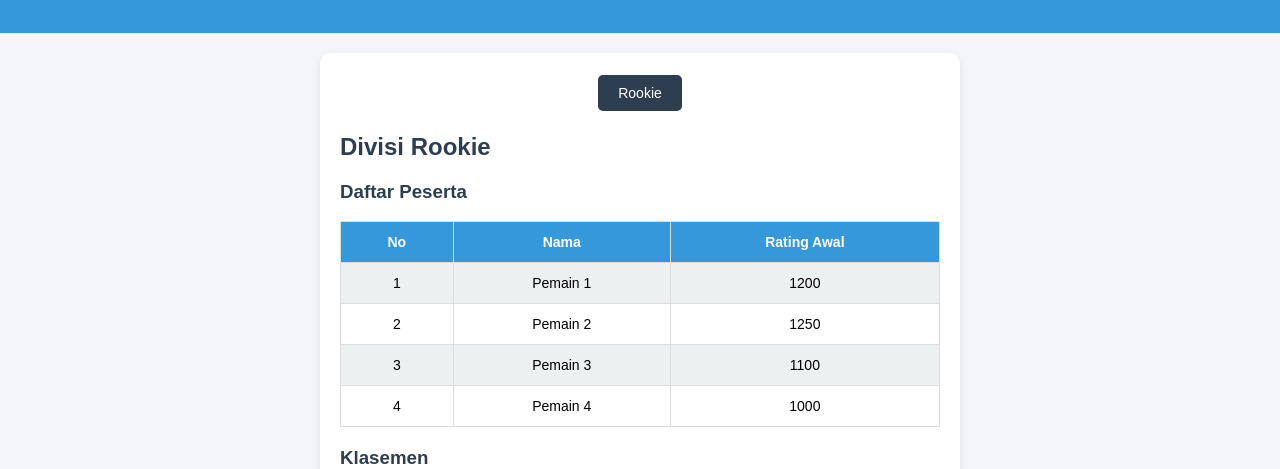
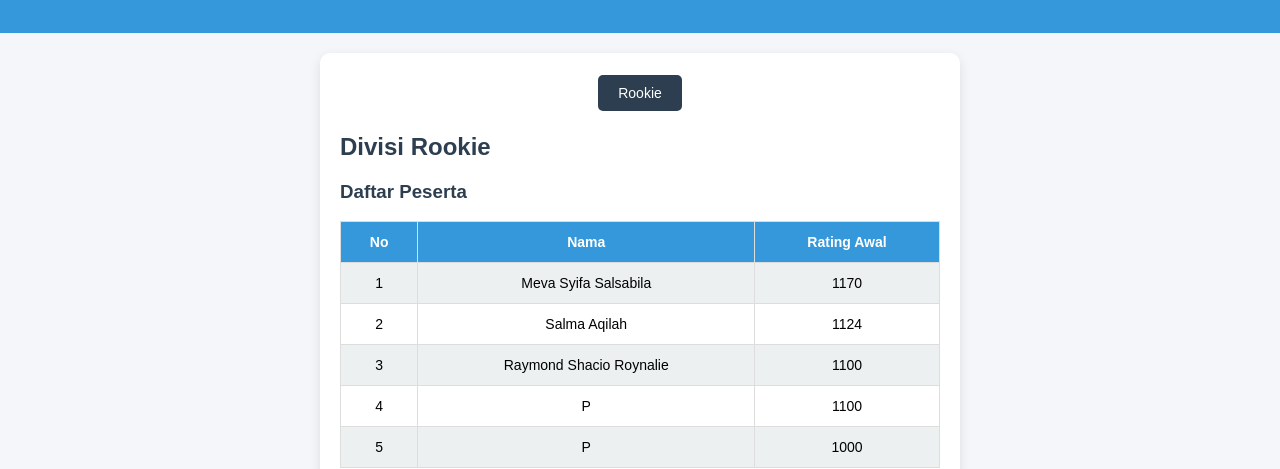
Before and after one commit to underdog77-web/Liga-Catur-Pro-Kaltim-, a plain HTML site: page index.html in a window 1280 px wide. Shown: the part 353-822 px from the top of the page. Drawn offline with Linux system fonts and the light colour scheme.

Commit message:
Add files via upload

```diff
--- a/index.html
+++ b/index.html
@@ -84,24 +84,21 @@ tr:hover { background:#d6eaf8; }
 <h2>Divisi Rookie</h2>
 <div id="Rookie" class="tabcontent">
   <h2>Divisi Rookie</h2>
-  <!-- PETUNJUK EDIT -->
-  <p><em>Petunjuk: Tambahkan pemain baru di tabel di bawah. Ganti [Nama] dan [Rating]. Tabel akan otomatis urut rating besar → kecil.</em></p>
-
   <h3>Daftar Peserta</h3>
   <table id="tableRookie">
     <tr><th>No</th><th>Nama</th><th>Rating Awal</th></tr>
     <tr><td>1</td><td>Pemain 1</td><td>1200</td></tr>
     <tr><td>2</td><td>Pemain 2</td><td>1150</td></tr>
-    <!-- Tambahkan pemain baru di sini -->
   </table>
 </div>
 <h3>Daftar Peserta</h3>
 <table>
 <tr><th>No</th><th>Nama</th><th>Rating Awal</th></tr>
-<tr><td>1</td><td>Pemain 1</td><td>1200</td></tr>
-<tr><td>2</td><td>Pemain 2</td><td>1250</td></tr>
-<tr><td>3</td><td>Pemain 3</td><td>1100</td></tr>
-<tr><td>4</td><td>Pemain 4</td><td>1000</td></tr>
+<tr><td>1</td><td>Meva Syifa Salsabila</td><td>1170</td></tr>
+<tr><td>2</td><td>Salma Aqilah</td><td>1124</td></tr>
+<tr><td>3</td><td>Raymond Shacio Roynalie</td><td>1100</td></tr>
+<tr><td>4</td><td>P</td><td>1100</td></tr>
+<tr><td>5</td><td>P</td><td>1000</td></tr>
 
 </table>
 
@@ -194,9 +191,10 @@ window.onload = function() {
 <table>
 <tr><th>No</th><th>Nama</th><th>Rating Awal</th></tr>
 <tr><td>1</td><td>Malvin Bhagya Lee </td><td>1462</td></tr>
-<tr><td>2</td><td>Muhammad Akhdan Rizki</td><td>1430</td></tr>
-<tr><td>3</td><td>Muhammad Azib Wardhana</td><td>1320</td></tr>
-<tr><td>4</td><td>Pemain 4</td><td>1550</td></tr>
+<tr><td>2</td><td>Muhammad Syafiq Syadidul Azmi</td><td>1450</td></tr>
+<tr><td>3</td><td>Muhammad Akhdan Rizki</td><td>1430</td></tr>
+<tr><td>4</td><td>Muhammad Azib Wardhana</td><td>1320</td></tr>
+<tr><td>5</td><td></td><td></td></tr>
 </table>
 
 <h3>Klasemen</h3>
@@ -217,14 +215,11 @@ window.onload = function() {
 <h2>Divisi Elite</h2>
 <div id="Rookie" class="tabcontent">
   <h2>Divisi Rookie</h2>
-  <!-- PETUNJUK EDIT -->
-  <p><em>Petunjuk: Tambahkan pemain baru di tabel di bawah. Ganti [Nama] dan [Rating]. Tabel akan otomatis urut rating besar → kecil.</em></p>
-
   <h3>Daftar Peserta</h3>
   <table id="tableRookie">
     <tr><th>No</th><th>Nama</th><th>Rating Awal</th></tr>
-    <tr><td>1</td><td>Pemain 1</td><td>1200</td></tr>
-    <tr><td>2</td><td>Pemain 2</td><td>1150</td></tr>
+    <tr><td>1</td><td>Meva Syifa Salsabila</td><td>1170</td></tr>
+    <tr><td>2</td><td>Raymond Shacio Roynalie</td><td>1100</td></tr>
     <!-- Tambahkan pemain baru di sini -->
   </table>
 </div>
@@ -283,6 +278,8 @@ window.onload = function() {
   <ul>
     <li>Ketua: Nurul Amin</li>
     <li>Sekretaris: Abdul Gafur</li>
+
+</p>
   </ul>
 </div>
 
```
